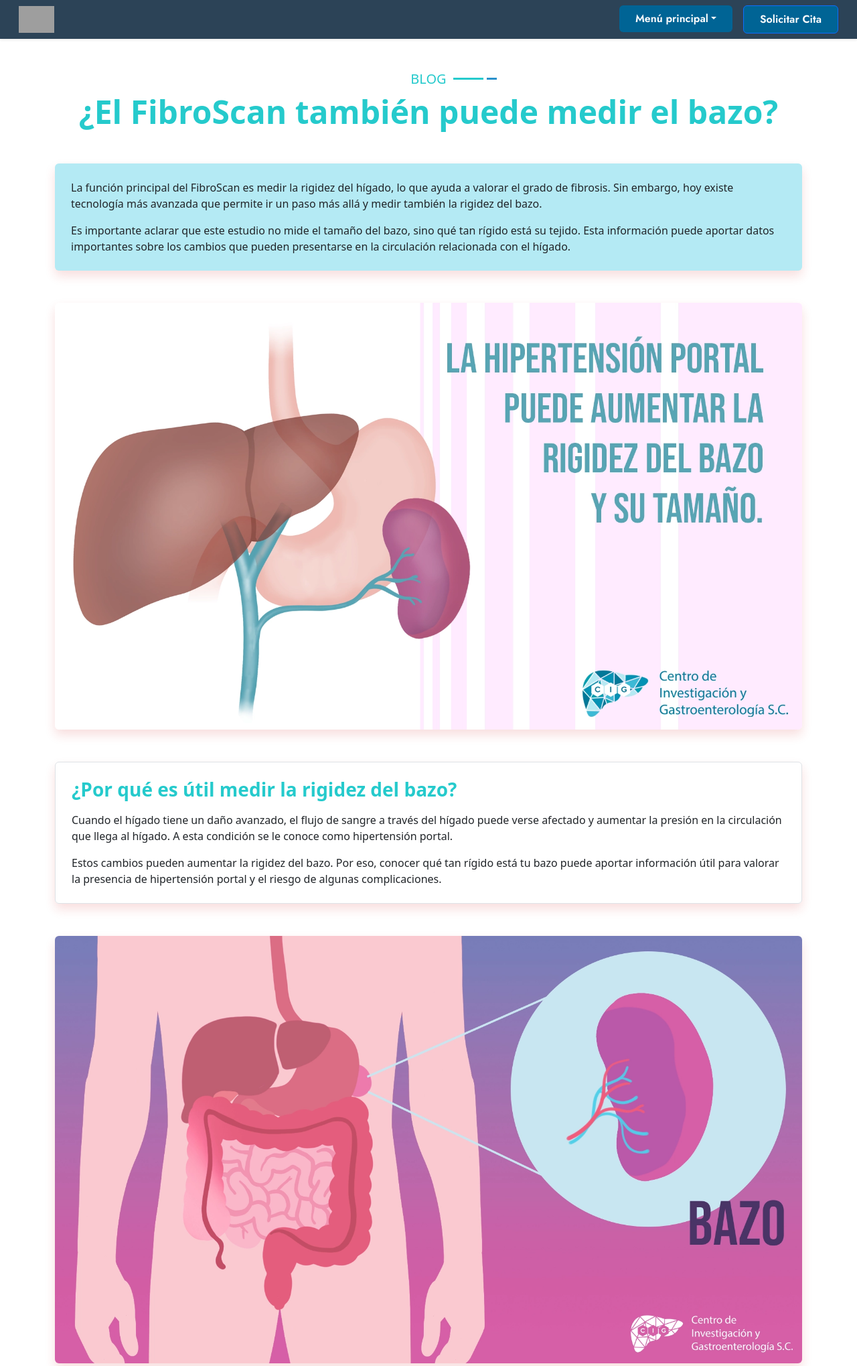
After one commit to Joscarmesa/cig-new, a Flask app: template templates/blog_content/blog/el_fibroscan_tambien_puede_medir_el_bazo.html in a window 1280 px wide. The commit adds this page. Shown: the top 2039 px of the page at 67% size. Run offline with Flask 3, Linux system fonts and the light colour scheme; the template is opened without the code that fills it, so the values that code supplies are empty; parts of the project's set-up code (start-up, migrations or seed data) failed here and were passed over; some libraries are stand-ins or nearby versions; grey boxes are pictures that could not be loaded.

Commit message:
actualizado blog

```diff
--- /dev/null
+++ b/templates/blog_content/blog/el_fibroscan_tambien_puede_medir_el_bazo.html
@@ -0,0 +1,117 @@
+{% extends 'index.html' %}
+
+{# ---------- HEAD (SEO) ---------- #}
+{% block head %}
+<title>¿El FibroScan también puede medir el bazo? — CIG</title>
+<meta name="description"
+    content="Conoce cómo la medición de la rigidez del bazo mediante FibroScan puede aportar información sobre hipertensión portal y el riesgo de algunas complicaciones.">
+<link rel="canonical" href="{{ canonical_url }}">
+{{ super() }}
+{% endblock %}
+
+{# ---------- CONTENIDO PRINCIPAL ---------- #}
+{% block main_content %}
+
+<div class="container-fluid py-5 wow fadeInUp" data-wow-delay="0.05s" id="blog-fibroscan-rigidez-bazo">
+    <div class="container">
+
+        <!-- Encabezado -->
+        <div class="section-title mb-5 text-center">
+            <h5 class="position-relative d-inline-block text-primary text-uppercase">Blog</h5>
+            <h1 class="display-5 mb-0">¿El FibroScan también puede medir el bazo?</h1>
+        </div>
+
+        <!-- Intro -->
+        <section class="bg-light p-4 rounded shadow mb-5 wow fadeIn" data-wow-delay="0.1s">
+            <p>
+                La función principal del FibroScan es medir la rigidez del hígado, lo que ayuda a valorar el grado de
+                fibrosis. Sin embargo, hoy existe tecnología más avanzada que permite ir un paso más allá y medir
+                también la rigidez del bazo.
+            </p>
+            <p class="mb-0">
+                Es importante aclarar que este estudio no mide el tamaño del bazo, sino qué tan rígido está su tejido.
+                Esta información puede aportar datos importantes sobre los cambios que pueden presentarse en la
+                circulación relacionada con el hígado.
+            </p>
+        </section>
+
+        <!-- Imagen principal -->
+        <figure class="text-center mb-5">
+            <img class="img-fluid rounded shadow" src="{{ url_for('static', filename='img/BLOGSEP82026.webp') }}"
+                alt="La hipertensión portal puede aumentar la rigidez del bazo" loading="lazy"
+                style="max-width: 100%; height: auto;">
+        </figure>
+
+        <!-- Utilidad -->
+        <section class="p-4 rounded shadow mb-5 border wow fadeIn" data-wow-delay="0.15s">
+            <h2 class="h3 text-primary mb-3">¿Por qué es útil medir la rigidez del bazo?</h2>
+            <p>
+                Cuando el hígado tiene un daño avanzado, el flujo de sangre a través del hígado puede verse afectado y
+                aumentar la presión en la circulación que llega al hígado. A esta condición se le conoce como
+                hipertensión portal.
+            </p>
+            <p class="mb-0">
+                Estos cambios pueden aumentar la rigidez del bazo. Por eso, conocer qué tan rígido está tu bazo puede
+                aportar información útil para valorar la presencia de hipertensión portal y el riesgo de algunas
+                complicaciones.
+            </p>
+        </section>
+
+        <!-- Imagen secundaria -->
+        <figure class="text-center mb-5">
+            <img class="img-fluid rounded shadow" src="{{ url_for('static', filename='img/BLOGSEP72026.webp') }}"
+                alt="Ubicación del bazo y su relación con la circulación del hígado" loading="lazy"
+                style="max-width: 100%; height: auto;">
+        </figure>
+
+        <!-- Beneficios -->
+        <section class="bg-light p-4 rounded shadow mb-5 wow fadeIn" data-wow-delay="0.2s">
+            <h2 class="h3 text-primary mb-3">Medir la rigidez del bazo ayuda a:</h2>
+            <ul class="mb-0">
+                <li>● Conocer cómo está la presión en tu circulación de forma rápida y sin dolor, midiendo la rigidez
+                    del tejido con ondas de ultrasonido (elastografía transitoria).</li>
+                <li>● Identificar el riesgo de várices esofágicas (venas dilatadas en el esófago que pueden aparecer
+                    cuando existe hipertensión portal)</li>
+                <li>● Determinar si realmente necesitas una endoscopia, ya que si tus niveles de rigidez se encuentran
+                    dentro de ciertos valores, el especialista puede evitar ese estudio cuando no sea necesario, tal
+                    como lo recomiendan las guías internacionales.</li>
+            </ul>
+        </section>
+
+        <!-- Equipos -->
+        <section class="p-4 rounded shadow mb-5 border wow fadeIn" data-wow-delay="0.25s">
+            <h2 class="h3 text-primary mb-3">¿Todos los equipos FibroScan pueden medir el bazo?</h2>
+            <p>
+                No. Los equipos FibroScan convencionales están diseñados principalmente para evaluar la rigidez y la
+                grasa del hígado. La medición de la rigidez esplénica requiere equipos y tecnología específicos. Por
+                ejemplo, el FibroScan Expert 630 cuenta con una tecnología específica para realizar mediciones de
+                rigidez del bazo.
+            </p>
+            <p class="mb-0">
+                En el Centro de Investigación y Gastroenterología (CIG) contamos con tecnología de vanguardia para
+                cuidar de tu salud hepática sin procedimientos dolorosos.
+            </p>
+        </section>
+
+        <!-- Referencias -->
+        <section class="bg-secondary text-white p-4 rounded wow fadeIn" data-wow-delay="0.3s">
+            <h2 class="h4 text-white mb-3">Referencias</h2>
+            <ul class="mb-0">
+                <li>Baveno VII – Portal consenso internacional sobre hipertensión: de Franchis, R., et al. (2022).
+                    Baveno VII – Renovando el consenso en hipertensión portal . Journal of Hepatology, 76(4), 959–974.
+                    https://www.journal-of-hepatology.eu/article/S0168-8278(21)02299-6/fulltext</li>
+                <li>Revista de Gastroenterología de México: El futuro de la elastografía esplénica: ¿es una herramienta
+                    valiosa para el tratamiento personalizado? Revista de Gastroenterología de México.
+                    https://www.revistagastroenterologiamexico.org/es-el-futuro-elastografia-esplenica-es-articulo-S0375090626000340
+                </li>
+                <li>ScienceDirect: El algoritmo de Baveno VII puede utilizarse para excluir las varices que requieren
+                    tratamiento en pacientes con enfermedad hepática crónica avanzada compensada relacionada con MASLD.
+                    https://www.sciencedirect.com/science/article/abs/pii/S0973688326001283</li>
+                <li>Ecoches-Fibroscan expert 360 https://www.echosens.com/es/products/fibroscan-expert-630/</li>
+            </ul>
+        </section>
+
+    </div>
+</div>
+
+{% endblock %}
```
Also changed, not shown: blog_routes.py (+7 -0 lines), templates/blog.html (+27 -5 lines), static/img/BLOGSEP72026.webp (added), static/img/BLOGSEP82026.webp (added).
